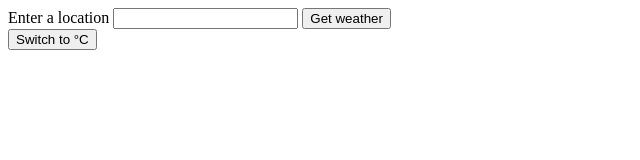
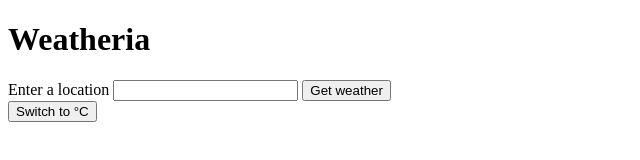
Before and after one commit to martupeluso/weather-app, a website built with webpack: page src/template.html in a window 1280 px wide. Shown: the whole page, without its empty margins (0-640 px from the left). Built offline with nearby package versions, Linux system fonts and the light colour scheme; no server answers.

Commit message:
Add main heading and organize HTML's basic layout

```diff
--- a/src/template.html
+++ b/src/template.html
@@ -6,12 +6,15 @@
     <title>Weatheria</title>
   </head>
   <body>
+    <div class="header">
+      <h1>Weatheria</h1>
       <form>
         <label for="location">Enter a location</label>
         <input type="text" name="location" id="location" />
         <button type="submit">Get weather</button>
       </form>
       <button type="button" class="unit-toggle-btn">Switch to °C</button>
+    </div>
     <div class="weather-data-container"></div>
   </body>
 </html>
```
Lines whose indentation alone changed are shown as unchanged.
